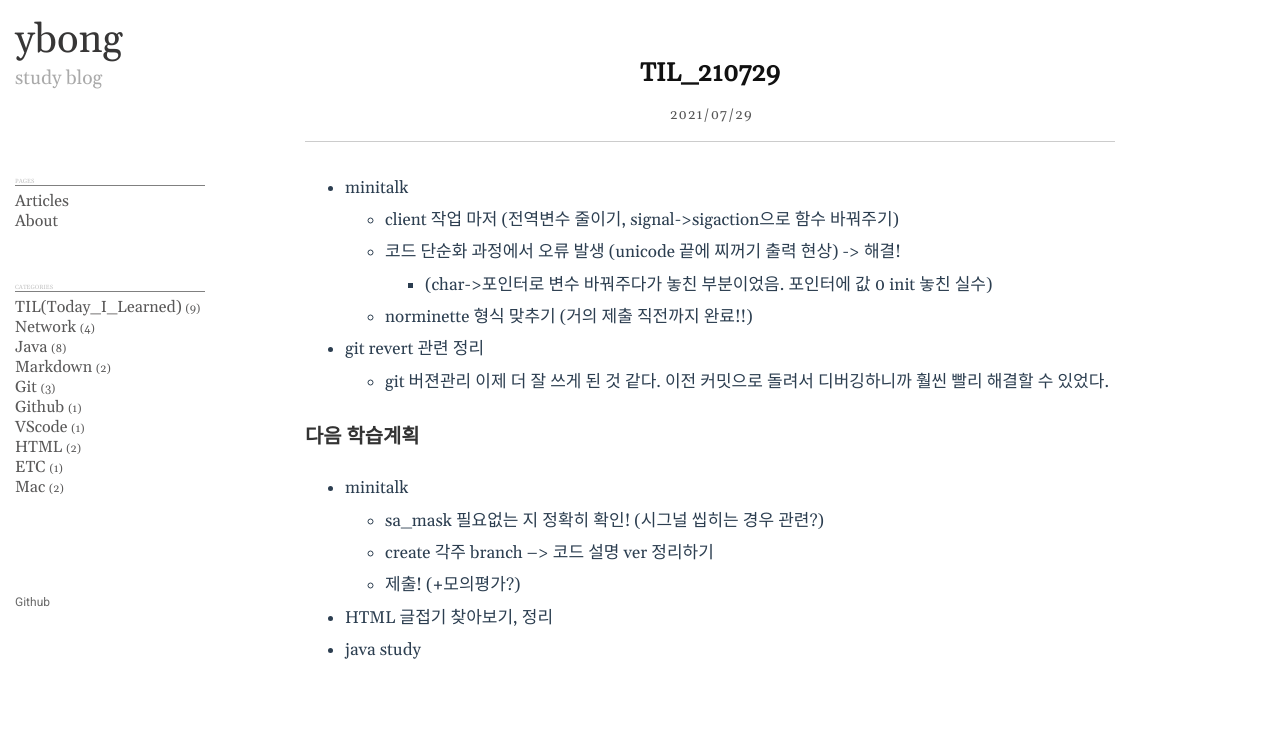
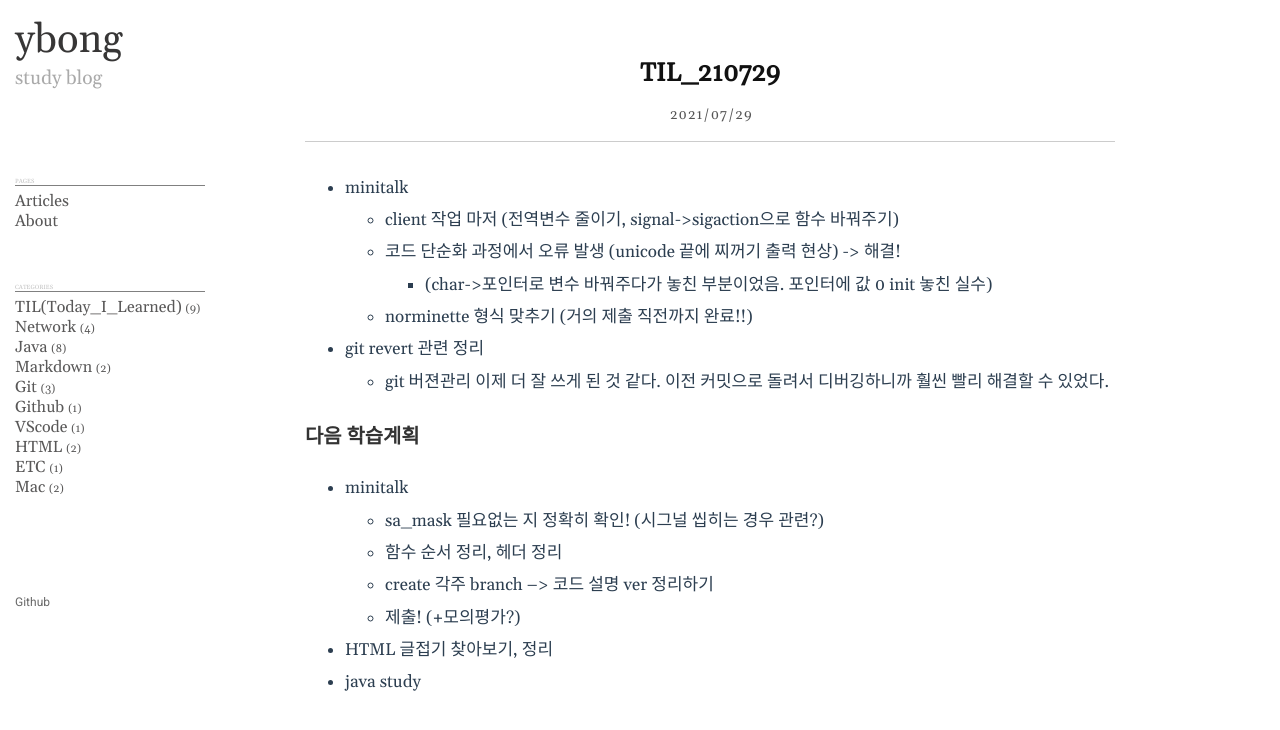
Before and after one commit to yeawonbong/yeawonbong.github.io, a Jekyll site: the page built from _posts/2021-07-29-TIL.md, in a window 1280 px wide. Shown: the top 730 px of the page. Built offline with Jekyll 4.4.1, drawn with Linux system fonts in a browser that asks for light colours.

Commit message:
0729_TILv0

```diff
--- a/_posts/2021-07-29-TIL.md
+++ b/_posts/2021-07-29-TIL.md
@@ -15,6 +15,7 @@ category: TIL(Today_I_Learned)
 ### 다음 학습계획
 - minitalk
     - sa_mask 필요없는 지 정확히 확인! (시그널 씹히는 경우 관련?)
+    - 함수 순서 정리, 헤더 정리
     - create 각주 branch --> 코드 설명 ver 정리하기
     - 제출! (+모의평가?)
 - HTML 글접기 찾아보기, 정리
```
